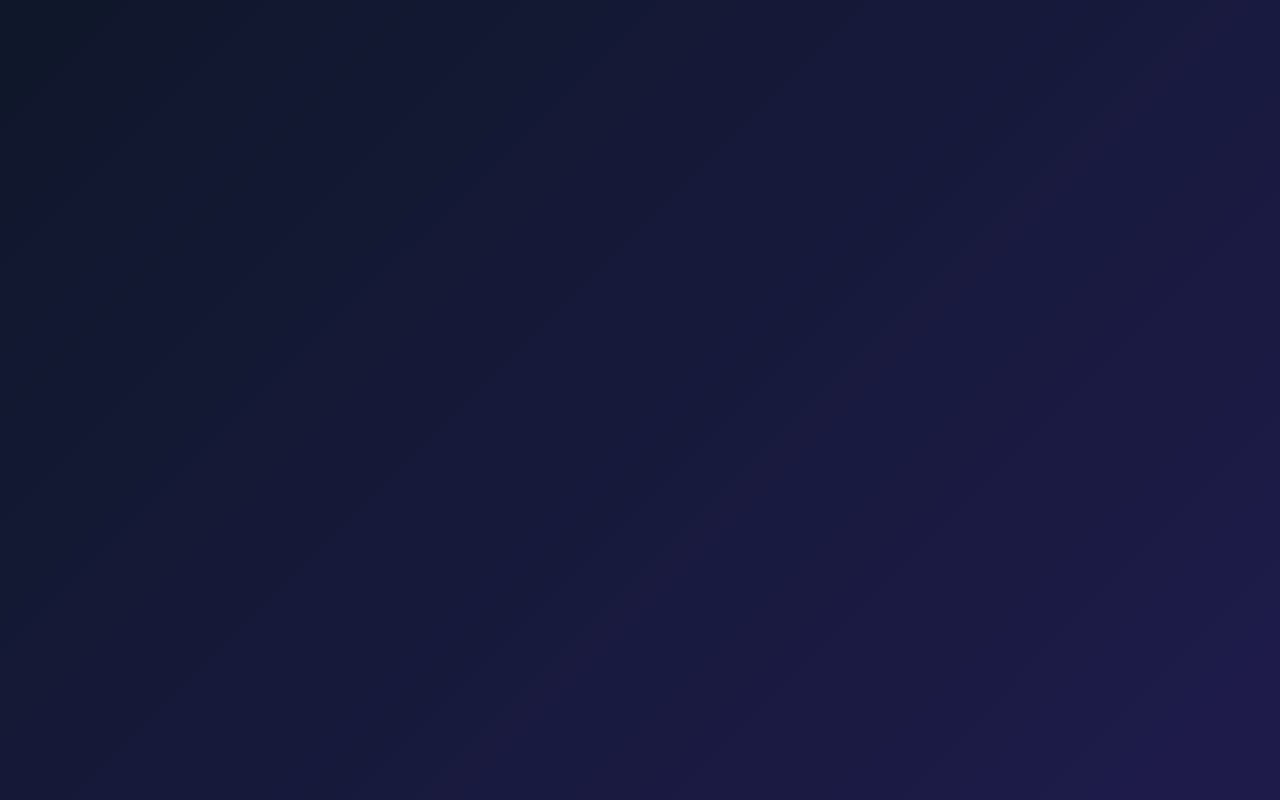
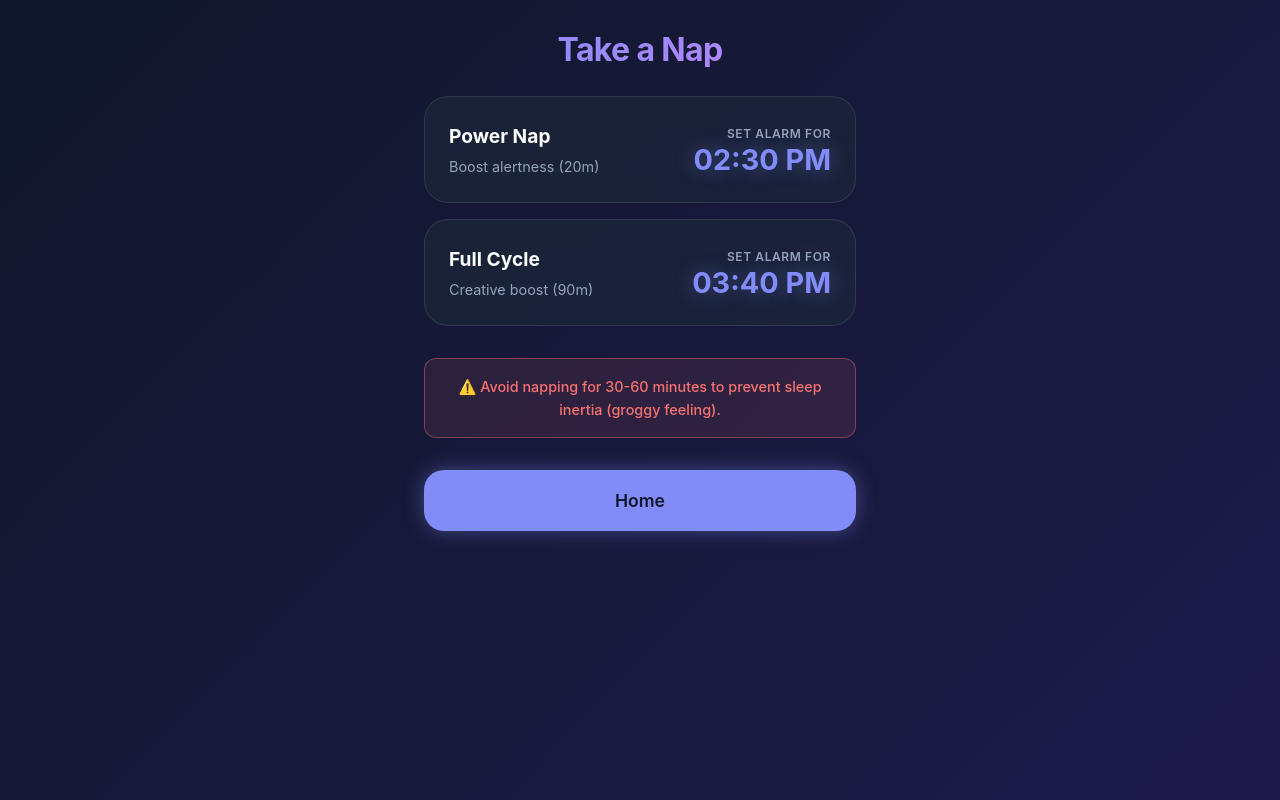
Before and after one commit to patrickaudriaz/Eepy, a Vue app: page /nap in a window 1280 px wide. Before the commit this address had no page. Built offline with nearby package versions, Linux system fonts and the light colour scheme.

Commit message:
feat: add Power Nap feature with 20m/90m options

```diff
--- a/src/assets/main.css
+++ b/src/assets/main.css
@@ -111,6 +111,17 @@ button {
   box-shadow: 0 0 30px var(--color-primary-glow);
 }
 
+.btn-secondary {
+  background: rgba(255, 255, 255, 0.1);
+  color: var(--color-text);
+  border: 1px solid rgba(255, 255, 255, 0.1);
+}
+
+.btn-secondary:hover {
+  background: rgba(255, 255, 255, 0.2);
+  border-color: rgba(255, 255, 255, 0.3);
+}
+
 /* Time Input Styling */
 input[type='time'] {
   display: block;
--- a/src/router/index.ts
+++ b/src/router/index.ts
@@ -1,6 +1,7 @@
 import { createRouter, createWebHistory } from 'vue-router'
 import HomeView from '../views/HomeView.vue'
 import InputView from '../views/InputView.vue'
+import NapView from '../views/NapView.vue'
 import ResultView from '../views/ResultView.vue'
 
 const router = createRouter({
@@ -21,6 +22,11 @@ const router = createRouter({
       name: 'result',
       component: ResultView,
     },
+    {
+      path: '/nap',
+      name: 'nap',
+      component: NapView,
+    },
   ],
 })
 
--- a/src/views/HomeView.vue
+++ b/src/views/HomeView.vue
@@ -50,6 +50,11 @@ function selectBedTime() {
         <div>Select Bed Time</div>
         <span class="subtext">Find out when to wake up</span>
       </button>
+
+      <button @click="router.push('/nap')" class="btn btn-secondary">
+        <div>Take a Power Nap</div>
+        <span class="subtext">Quick recharge (20m or 90m)</span>
+      </button>
     </nav>
   </div>
 </template>
@@ -60,6 +65,7 @@ function selectBedTime() {
   flex-direction: column;
   height: 100%;
   justify-content: center;
+  margin-bottom: 2rem;
 }
 
 .hero {
--- /dev/null
+++ b/src/views/NapView.vue
@@ -0,0 +1,155 @@
+<script setup lang="ts">
+import { useRouter } from 'vue-router'
+import { addMinutes, formatTime } from '../utils/sleep'
+
+const router = useRouter()
+
+// Standard power nap durations
+const naps = [
+  { duration: 20, label: 'Power Nap', desc: 'Boost alertness (20m)' },
+  { duration: 90, label: 'Full Cycle', desc: 'Creative boost (90m)' },
+]
+
+function getWakeTime(minutes: number) {
+  // Add minutes + 15m to fall asleep roughly? Usually naps are "set alarm for X minutes".
+  // Let's assume the user sets a timer for X minutes total.
+  // Or we tell them "Wake up at: HH:MM"
+  const now = new Date()
+  // Often with naps you just want to set an alarm.
+  // But let's stick to the app's pattern: telling time.
+  // We'll add a small buffer or just assumes raw time. Let's start with raw duration from now.
+  return formatTime(addMinutes(now, minutes))
+}
+
+function goBack() {
+  router.back()
+}
+</script>
+
+<template>
+  <div class="nap-view">
+    <div class="content">
+      <h2>Take a Nap</h2>
+      <div class="nap-list">
+        <div v-for="nap in naps" :key="nap.duration" class="card nap-card">
+          <div class="nap-info">
+            <div class="nap-label">{{ nap.label }}</div>
+            <div class="nap-desc">{{ nap.desc }}</div>
+          </div>
+          <div class="nap-time">
+            <span class="sub">Set alarm for</span>
+            <div class="time-val">{{ getWakeTime(nap.duration) }}</div>
+          </div>
+        </div>
+      </div>
+
+      <div class="info-box">
+        <p>⚠️ Avoid napping for 30-60 minutes to prevent sleep inertia (groggy feeling).</p>
+      </div>
+
+      <div class="actions">
+        <!-- Reusing btn-secondary but maybe we want a "Home" button consistency? -->
+        <button class="btn btn-primary" @click="goBack">Home</button>
+      </div>
+    </div>
+  </div>
+</template>
+
+<style scoped>
+.nap-view {
+  display: flex;
+  flex-direction: column;
+  height: 100%;
+}
+
+.content {
+  flex: 1;
+  display: flex;
+  flex-direction: column;
+  /* justify-content: center; Removed to match ResultView top alignment */
+}
+
+h2 {
+  font-size: 2rem;
+  margin-bottom: 0.5rem;
+  text-align: center;
+  background: linear-gradient(to right, #818cf8, #c084fc);
+  -webkit-background-clip: text;
+  -webkit-text-fill-color: transparent;
+}
+
+.desc {
+  margin-bottom: 2rem;
+  color: var(--color-text-muted);
+  text-align: center;
+  font-size: 1rem;
+}
+
+.nap-list {
+  display: flex;
+  flex-direction: column;
+  margin-top: 1.3rem;
+}
+
+.nap-card {
+  display: flex;
+  justify-content: space-between;
+  align-items: center;
+  padding: 1.5rem;
+  /* background: rgba(255, 255, 255, 0.05); Removed to use main.css .card background */
+  border: 1px solid rgba(255, 255, 255, 0.1);
+}
+
+.nap-label {
+  font-size: 1.2rem;
+  font-weight: 700;
+  color: #fff;
+  margin-bottom: 0.2rem;
+}
+
+.nap-desc {
+  font-size: 0.9rem;
+  color: var(--color-text-muted);
+}
+
+.nap-time {
+  text-align: right;
+}
+
+.nap-time .sub {
+  display: block;
+  font-size: 0.75rem;
+  text-transform: uppercase;
+  color: var(--color-text-muted);
+  margin-bottom: 0.2rem;
+  font-weight: 600;
+  letter-spacing: 0.05em;
+}
+
+.time-val {
+  font-size: 1.8rem;
+  font-weight: 700;
+  color: var(--color-primary);
+  text-shadow: 0 0 20px rgba(129, 140, 248, 0.4);
+  line-height: 1;
+}
+
+.info-box {
+  margin-top: 1rem;
+  padding: 1rem;
+  /* Match .result-card.warning style */
+  background: rgba(248, 113, 113, 0.1);
+  border: 1px solid rgba(248, 113, 113, 0.4);
+  /* color: #fca5a5; */
+  border-radius: 12px;
+  color: #f87171;
+  font-size: 0.9rem;
+  text-align: center;
+  font-weight: 500;
+}
+
+.actions {
+  margin-top: 2rem;
+  margin-bottom: 8rem;
+}
+</style>
```
